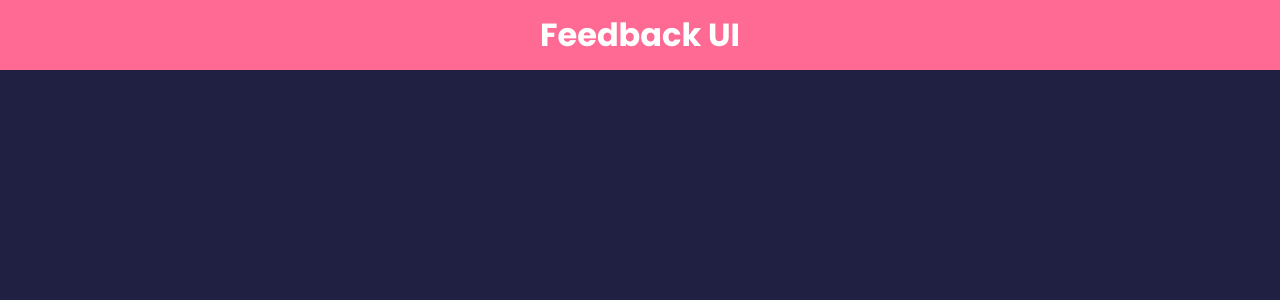
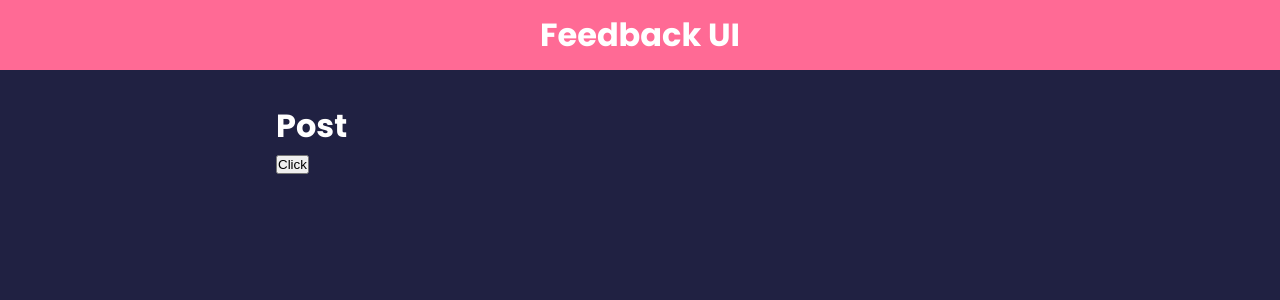
Before and after one commit to MaciekCelinski/Brad_React_Udemy, a React (Create React App) app: page /post in a window 1280 px wide. Before the commit this address had no page. Shown: the top 300 px of the page. Built offline with nearby package versions, Linux system fonts and the light colour scheme.

Commit message:
29 - Navigate

```diff
--- a/src/App.js
+++ b/src/App.js
@@ -59,7 +59,7 @@ function App() {
 					></Route>
 					{/* routing */}
 					<Route path="/about" element={<About />} />
-					<Route path='/post/:id/:name' element={<Post />} />
+					<Route path='/post/*' element={<Post />} />
 				</Routes>
 			</div>
 		</Router>
--- a/src/components/Post.jsx
+++ b/src/components/Post.jsx
@@ -1,11 +1,24 @@
-import { useParams } from "react-router-dom";
+import { Navigate, useNavigate, Routes, Route } from "react-router-dom";
 
 const Post = () => {
-    const params = useParams()
+
+	const status = 200;
+	if (status === 404) <Navigate to="/not-found" />;
+
+	const navigate = useNavigate();
+
+	const ClickHandler = () => {
+		console.log("Hello");
+		navigate("/about", {state:{id:1,name:'sabaoon'}});
+	};
+
 	return (
 		<div>
-			<h1>Post : {params.id}</h1>
-            <h2>Name : {params.name}</h2>
+			<h1>Post</h1>
+			<button onClick={ClickHandler}>Click</button>
+            <Routes>
+                <Route path="/show" element={<h1>123</h1>}/>
+            </Routes>
 		</div>
 	);
 };
--- a/src/pages/AboutPage.jsx
+++ b/src/pages/AboutPage.jsx
@@ -1,7 +1,9 @@
 import Card from "../components/shared/Card";
 import { Link } from "react-router-dom";
-
+import { useLocation } from "react-router-dom";
 const About = () => {
+	const location = useLocation();
+	console.log("location: ", location);
 	return (
 		<>
 			<Card>
```
